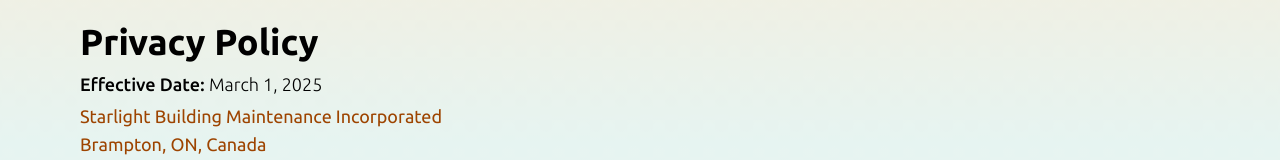
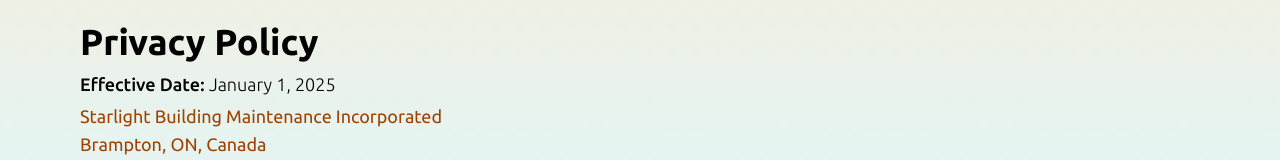
Before and after one commit to hammyyawmagorp/starlightbpm, a Next.js app: page /privacy in a window 1280 px wide. Shown: the part 255-415 px from the top of the page. Built offline with nearby package versions, Linux system fonts and the light colour scheme.

Commit message:
updated dates

```diff
--- a/app/privacy/page.tsx
+++ b/app/privacy/page.tsx
@@ -4,8 +4,12 @@
       <div className="flex flex-col w-full">
         <div className="flex flex-col items-start justify-start w-full ">
           <h1 className="font-bold text-4xl mt-5 pt-5 ">Privacy Policy</h1>
-          <div className="text-lg font-medium mt-2 mb-1  ">
-            Effective Date: <span className="font-light"> March 1, 2025</span>
+          <div className="text-lg font-medium mt-2 mb-1">
+            Effective Date:{' '}
+            <span className="font-light">
+              {' '}
+              January 1, {new Date().getFullYear()}
+            </span>
           </div>
           <div className="text-lg font-normal text-logobrown-10">
             Starlight Building Maintenance Incorporated <br></br>Brampton, ON,
```
